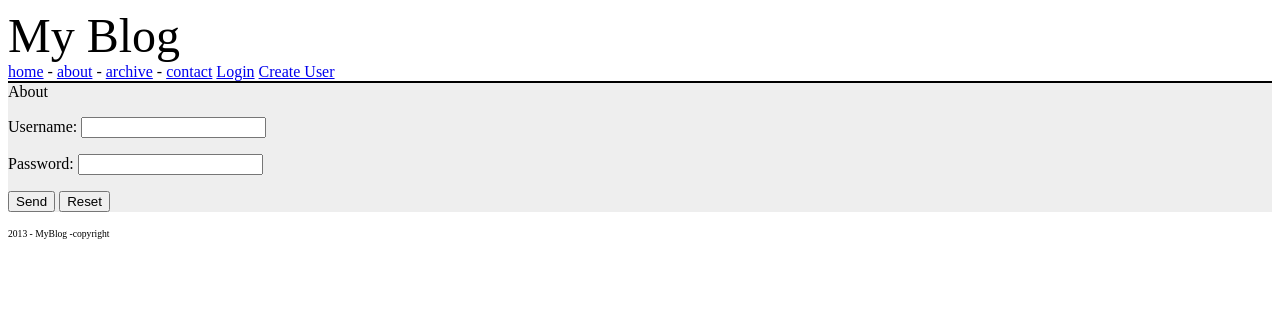
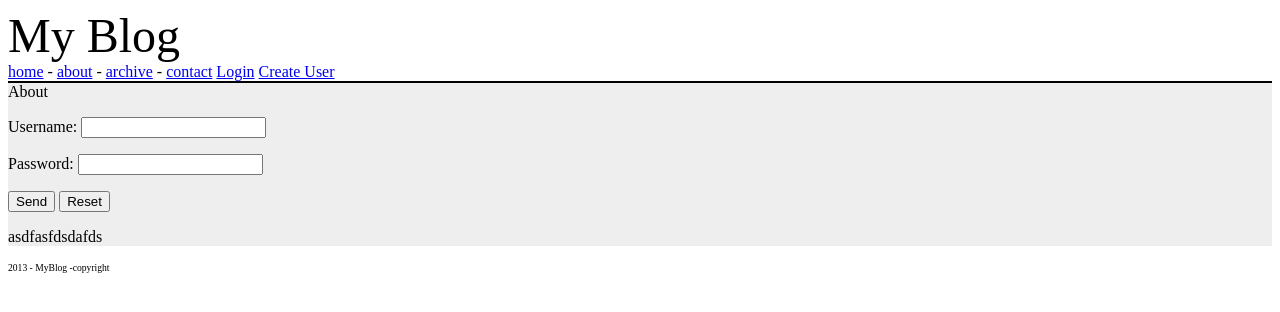
Before and after one commit to rohinithakar/Pinnacle-P2, a Django app: template djangobottle/djangobottle/templates/about.html in a window 1280 px wide. Shown: the top 312 px of the page. Run offline with Django 3.2, Linux system fonts and the light colour scheme; the template is opened without the code that fills it: values that come from a table or form of the project are taken from there, others are empty.

Commit message:
Checking in code

```diff
--- a/djangobottle/djangobottle/templates/about.html
+++ b/djangobottle/djangobottle/templates/about.html
@@ -14,6 +14,7 @@
 	    <input type="submit" value="Send">
 	    <input type="reset" value="Reset">
 	</form>
+    <p>asdfasfdsdafds</p>
 
 
 {% endblock %}
```
